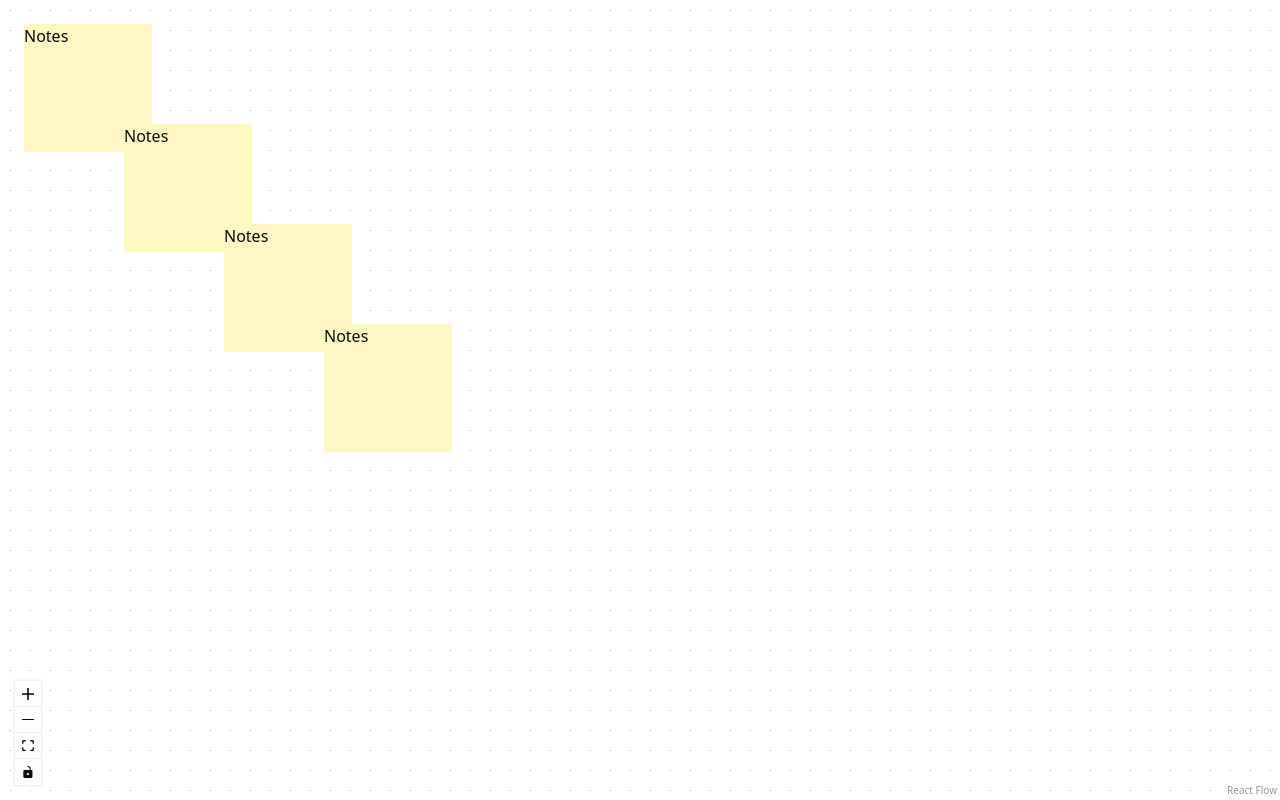
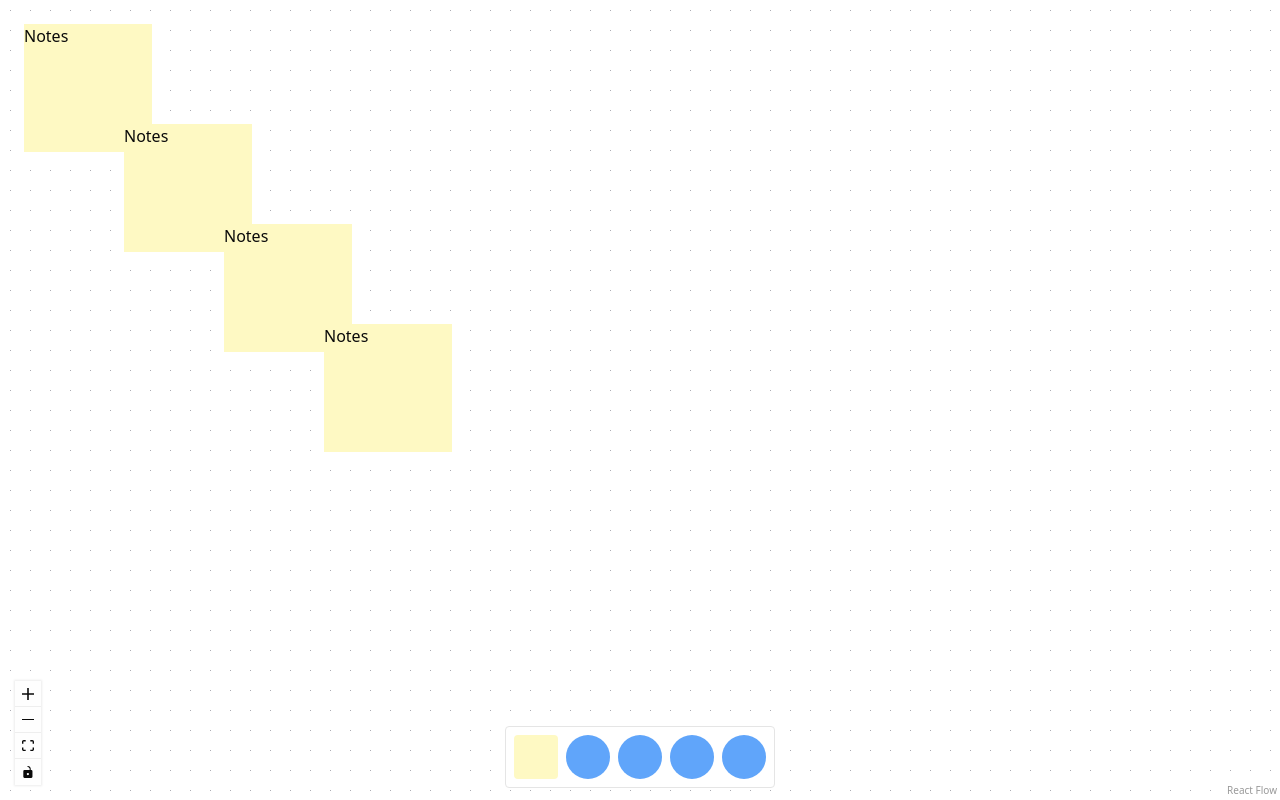
Before and after one commit to Elie-BenSimon/Whiteboard, a React (Vite) app: page / in a window 1280 px wide. Built offline with nearby package versions, Linux system fonts and the light colour scheme.

Commit message:
feat: new notes on drop

```diff
--- a/src/App.tsx
+++ b/src/App.tsx
@@ -1,9 +1,9 @@
-import WhiteBoard from "./components/whiteboard";
+import WhiteBoardAppWrapper from "./components/whiteboard";
 
 function App() {
   return (
     <div className="relative h-screen">
-      <WhiteBoard />
+      <WhiteBoardAppWrapper />
     </div>
   );
 }
--- a/src/components/notesIconsMenu.tsx
+++ b/src/components/notesIconsMenu.tsx
@@ -1,7 +1,19 @@
 const NotesIconsMenu = () => {
+  const onDragStart = (
+    event: React.DragEvent<HTMLDivElement>,
+    nodeType: string
+  ) => {
+    event.dataTransfer.setData("application/reactflow", nodeType);
+    event.dataTransfer.effectAllowed = "move";
+  };
+
   return (
     <div className="flex gap-2 border rounded bg-card p-2">
-      <div className="w-11 h-11 rounded-full bg-blue-400" />
+      <div
+        className="cursor-grab w-11 h-11 rounded bg-yellow-100"
+        onDragStart={(event) => onDragStart(event, "stickyNote")}
+        draggable
+      />
       <div className="w-11 h-11 rounded-full bg-blue-400" />
       <div className="w-11 h-11 rounded-full bg-blue-400" />
       <div className="w-11 h-11 rounded-full bg-blue-400" />
--- a/src/components/whiteboard.tsx
+++ b/src/components/whiteboard.tsx
@@ -8,12 +8,16 @@ import {
   addEdge,
   Connection,
   Edge,
+  useReactFlow,
+  ReactFlowProvider,
 } from "@xyflow/react";
 import "@xyflow/react/dist/style.css";
-import { useCallback } from "react";
+import { useCallback, useRef } from "react";
 import StickyNote from "./cards/stickyNote";
 import FloatingEdge from "./flow/floatingEdge";
 import FloatingConnectionLine from "./flow/floatingConnectionLine";
+import NotesIconsMenu from "./notesIconsMenu";
+import { v4 as uuidV4 } from "uuid";
 
 const nodeTypes = { stickyNote: StickyNote };
 const edgeTypes = {
@@ -50,6 +54,38 @@ const initialNodes = [
 function WhiteBoard() {
   const [nodes, setNodes, onNodesChange] = useNodesState(initialNodes);
   const [edges, setEdges, onEdgesChange] = useEdgesState<Edge>([]);
+  const { screenToFlowPosition } = useReactFlow();
+
+  const onDragOver = useCallback((event) => {
+    event.preventDefault();
+    event.dataTransfer.dropEffect = "move";
+  }, []);
+
+  const onDrop = useCallback(
+    (event) => {
+      event.preventDefault();
+
+      const type = event.dataTransfer.getData("application/reactflow");
+
+      if (typeof type === "undefined" || !type) {
+        return;
+      }
+
+      const position = screenToFlowPosition({
+        x: event.clientX - 86,
+        y: event.clientY - 20,
+      });
+      const newNode = {
+        id: uuidV4(),
+        type,
+        position,
+        data: { label: `${type} node` },
+      };
+
+      setNodes((nds) => nds.concat(newNode));
+    },
+    [screenToFlowPosition]
+  );
 
   const onConnect = useCallback(
     (params: Connection) =>
@@ -64,9 +100,11 @@ function WhiteBoard() {
       ),
     [setEdges]
   );
+  const reactFlowWrapper = useRef<HTMLDivElement>(null);
 
   return (
-    <div style={{ height: "100%" }}>
+    <div className="w-full h-full relative">
+      <div className="reactflow-wrapper h-full w-full" ref={reactFlowWrapper}>
         <ReactFlow
           nodeTypes={nodeTypes}
           edgeTypes={edgeTypes}
@@ -76,12 +114,24 @@ function WhiteBoard() {
           onNodesChange={onNodesChange}
           onEdgesChange={onEdgesChange}
           onConnect={onConnect}
+          onDrop={onDrop}
+          onDragOver={onDragOver}
         >
           <Background variant={BackgroundVariant.Dots} />
           <Controls />
         </ReactFlow>
       </div>
+      <div className="absolute bottom-3 left-1/2 -translate-x-1/2 z-10">
+        <NotesIconsMenu />
+      </div>
+    </div>
   );
 }
 
-export default WhiteBoard;
+const WhiteBoardAppWrapper = () => (
+  <ReactFlowProvider>
+    <WhiteBoard />
+  </ReactFlowProvider>
+);
+
+export default WhiteBoardAppWrapper;
```
Lines whose indentation alone changed are shown as unchanged.
